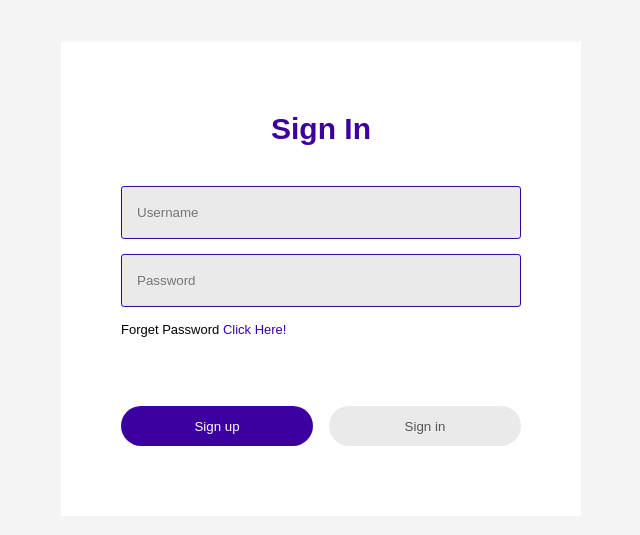
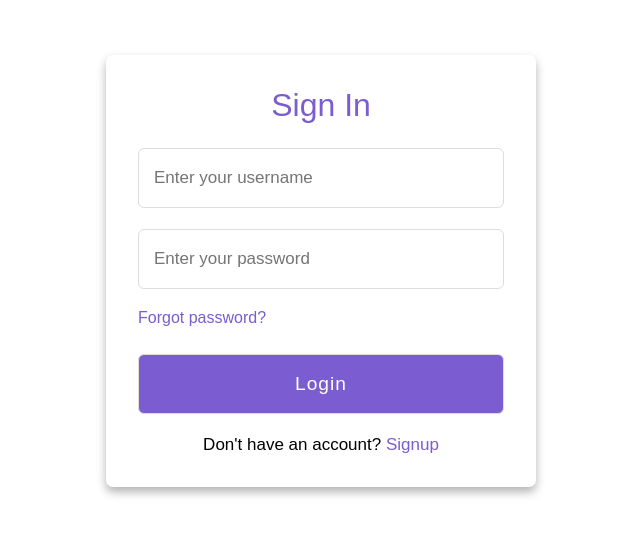
Before and after one commit to Waghib/HTML-Form-Validation, a plain HTML site: page index.html in a window 1280 px wide. Shown: the part 129-664 px from the top of the page, without its empty margins (319-959 px from the left). Drawn offline with nearby package versions, Linux system fonts and the light colour scheme.

Commit message:
Signin and Signup form completed

```diff
--- a/index.html
+++ b/index.html
@@ -1,62 +1,59 @@
 <!DOCTYPE html>
 <html lang="en">
+
 <head>
   <meta charset="UTF-8">
   <meta name="viewport" content="width=device-width, initial-scale=1.0">
+  <meta http-equiv="X-UA-Compatible" content="ie=edge">
   <title>Form Validation</title>
   <link rel="stylesheet" href="styles.css">
-    <script src="https://ajax.googleapis.com/ajax/libs/jquery/3.5.1/jquery.min.js"></script>
+  <script src="https://ajax.googleapis.com/ajax/libs/jquery/3.7.1/jquery.min.js"></script>
   <script src="scripts.js"></script>
 </head>
+
 <body>
-
-    <!-- <div class="mainForm">
-        <button>Sign In</button>
-        <button>Sign Up</button>
-    </div> -->
-    <div class="container">
-        <div class="main-form">
-            <h1>Sign In</h1>
-            <form id="signInForm">
-                <div class="input-group">
-                    <div class="input-field">
-                        <input type="text" id="username" name="username" placeholder="Username">
+  <div class="form-container">
+    <!-- Login Form -->
+    <div class="login-form">
+      <header>Sign In</header>
+      <form action="#">
+        <input type="text" name="username" placeholder="Enter your username" required>
+        <input type="password" name="password" placeholder="Enter your password" required>
+        <a href="#">Forgot password?</a>
+        <input type="submit" class="button" value="Login">
+      </form>
+      <div class="toggle-form">
+        <span>Don't have an account? <label id="signup-link">Signup</label></span>
+      </div>
     </div>
 
-                    <div class="input-field">
-                        <input type="password" id="password" name="password" placeholder="Password">
+    <!-- Signup Form -->
+    <div class="signup-form">
+      <header>Sign Up</header>
+      <form action="#" class="signup-fields">
+        <div class="main-fields">
+          <input type="text" name="username" placeholder="Enter your username" required>
+          <input type="text" name="email" placeholder="Enter your email" required>
+          <input type="password" name="password" placeholder="Create a password" required>
+          <input type="password" name="confirmPass" placeholder="Confirm your password" required>
         </div>
 
-                    <p>Forget Password <a href="#">Click Here!</a></p>
-                </div>
-                <div class="buttons">
-                    <button type="button">Sign up</button>
-                    <button type="button" class="disable">Sign in</button>
-                </div>
-            </form>
+        <div class="additional-fields">
+          <input type="text" name="phone" placeholder="Enter your phone number" required>
+          <input type="text" name="address" placeholder="Enter your address" required>
+          <input type="text" name="city" placeholder="Enter your city" required>
+          <input type="text" name="country" placeholder="Enter your country" required>
         </div>
 
+        <!-- Signup button -->
+        <input type="submit" class="button" value="Signup">
+      </form>
+      <div class="toggle-form">
+        <span>Already have an account? <label id="login-link">Login</label></span>
+      </div>
+    </div>
   </div>
 
+</body>
 
-    <!-- <div class="SignUpform">
-        <h1>Sign Up</h1>
-        <form id="signUpForm">
-            <label for="name">Name:</label>
-            <input type="text" id="name" name="name" required>
-            <label for="email">Email:</label>
-            <input type="email" id="email" name="email" required>
-            <label for="phone">Phone:</label>
-            <input type="tel" id="phone" name="phone" required>
-            <label for="password">Password:</label>
-            <input type="password" id="password" name="password" required>
-            <label for="confirmPassword">Confirm Password:</label>
-            <input type="password" id="confirmPassword" name="confirmPassword" required>
-            <div class="button">
-                <input type="submit" value="Sign Up" class="signup-button">
-            </div>
-        </form>
-    </div> -->
-
-</body>
 </html>
--- a/styles.css
+++ b/styles.css
@@ -1,139 +1,121 @@
-body {
-    background-color: #f4f4f4;
-    font-family: Arial, sans-serif;
-    overflow-x: hidden;
+/* styles.css */
+* {
+    margin: 0;
+    padding: 0;
+    box-sizing: border-box;
+    font-family: 'Poppins', sans-serif;
   }
 
-.container{
-    width: 100%;
-    height: 100vh;
-    position: relative;
+  body {
+    min-height: 100vh;
+    display: flex;
+    justify-content: center;
+    align-items: center;
   }
 
-.main-form{
-    width: 90%;
-    max-width: 400px;
-    background-color: white;
-    position: absolute;
-    /* margin: 50px auto;
-    border-radius: 8px;
-    display: flex; */
-    top: 50%;
-    left: 50%;
-    transform: translate(-50%, -50%);
-    background: white;
-    padding: 50px 60px 70px;
+  header{
+    color: #7B5CD1;
+  }
+
+  .form-container {
+    max-width: 430px;
+    width: 100%;
+    background: #fff;
+    border-radius: 7px;
+    box-shadow: 0 5px 10px rgba(0, 0, 0, 0.3);
+    padding: 2rem;
+  }
+
+  .form-container header {
+    font-size: 2rem;
+    font-weight: 500;
+    text-align: center;
+    margin-bottom: 1.5rem;
+  }
+
+  .form-container input {
+    height: 60px;
+    width: 100%;
+    padding: 0 15px;
+    font-size: 17px;
+    margin-bottom: 1.3rem;
+    border: 1px solid #ddd;
+    border-radius: 6px;
+    outline: none;
+  }
+
+  .form-container input:focus {
+    box-shadow: 0 1px 0 rgba(0, 0, 0, 0.2);
+  }
+
+  .form-container a {
+    font-size: 16px;
+    color: #7B5CD1;
+    text-decoration: none;
+  }
+
+  .form-container a:hover {
+    text-decoration: underline;
+  }
+
+  .form-container input.button {
+    color: #fff;
+    background: #7B5CD1;
+    font-size: 1.2rem;
+    font-weight: 500;
+    letter-spacing: 1px;
+    margin-top: 1.7rem;
+    cursor: pointer;
+    transition: 0.4s;
+  }
+
+  .form-container input.button:hover {
+    background: #6749b8;
+  }
+
+  .toggle-form {
+    font-size: 17px;
     text-align: center;
   }
 
-.main-form h1{
-    font-size: 30px;
-    margin-bottom: 40px;
-    color: #3c00a0;
-    position: relative;
+  .toggle-form label {
+    color: #7B5CD1;
+    cursor: pointer;
   }
 
-.main-form .input-field{
-    background: #eaeaea;
-    margin: 15px 0;
-    display: flex;
-    border-radius: 3px;
-    align-items: center;
-    border: 1px solid #3c00a0;
+  .toggle-form label:hover {
+    text-decoration: underline;
   }
 
-input{
-    width: 100%;
-    background: transparent;
-    border: 0;
-    outline: 0;
-    padding: 18px 15px;
+  /* Additional CSS for toggling */
+
+  .signup-form {
+    display: none;
   }
 
- form p{
-    text-align: left;
-    font-size: 13px;
+
+/* Flexbox styling for additional fields */
+.additional-fields {
+  display: none; /* Initially hidden */
+  flex-wrap: wrap; /* Allow wrapping */
+  justify-content: flex-start; /* Align items to the start */
 }
 
- form p a{
-    text-decoration: none;
-    color: #3c00a0;
- }
-
- .buttons{
-    width: 100%;
-    display: flex;
-    justify-content: space-between;
- }
-
- .buttons button{
-    flex-basis: 48%;
-    background: #3c00a0;
-    color: #fff;
-    height: 40px;
-    border-radius: 20px;
-    border: 0;
-    outline: 0;
-    cursor: pointer;
-    transition: background 1s;
- }
-
- .input-group{
-    height: 220px;
- }
-
- .buttons button.disable{
-    background: #eaeaea;
-    color: #555;
- }
-/* button{
-    margin: 20px;
-}
-
-.SignInform{
-    max-width: 300px;
-}
-
-.SignUpform{
-    max-width: 400px;
-}
-
-.SignInform, .SignUpform {
-    margin: 50px auto;
-    background-color: white;
-    padding: 20px;
-    border-radius: 8px;
+.main-fields {
+  display: flex; /* Ensure existing fields are displayed as flex */
+  flex-wrap: wrap; /* Allow wrapping */
+  /* justify-content: flex-end;  */
 
 }
 
-h1{
-    text-align: center;
-    margin-bottom: 10%;
+.additional-fields input,
+.main-fields input {
+  flex: 0 0 calc(50% - 10px); /* Each input field takes half of the container width with margin */
+  margin-right: 10px;
+  margin-bottom: 10px; /* Add spacing between rows */
 }
 
-label {
-    display: block;
-    margin: 10px 0 5px;
-    color: #333;
+.additional-fields input:last-child,
+.main-fields input:last-child {
+  margin-right: 0; /* Remove margin for the last input field */
 }
-
-input {
-    width: 100%;
-    padding: 8px;
-    margin-bottom: 10px;
-    box-sizing: border-box;
-}
-
-.button{
-    text-align: center;
-}
-
-.submit-button, .signup-button {
-    background-color: #4CAF50;
-    color: white;
-    margin-top: 20px;
-    padding: 10px 20px;
-    border: none;
-    border-radius: 4px;
-    cursor: pointer;
-} */
```
Also changed, not shown: scripts.js (+84 -28 lines). Lines whose indentation alone changed are shown as unchanged.
